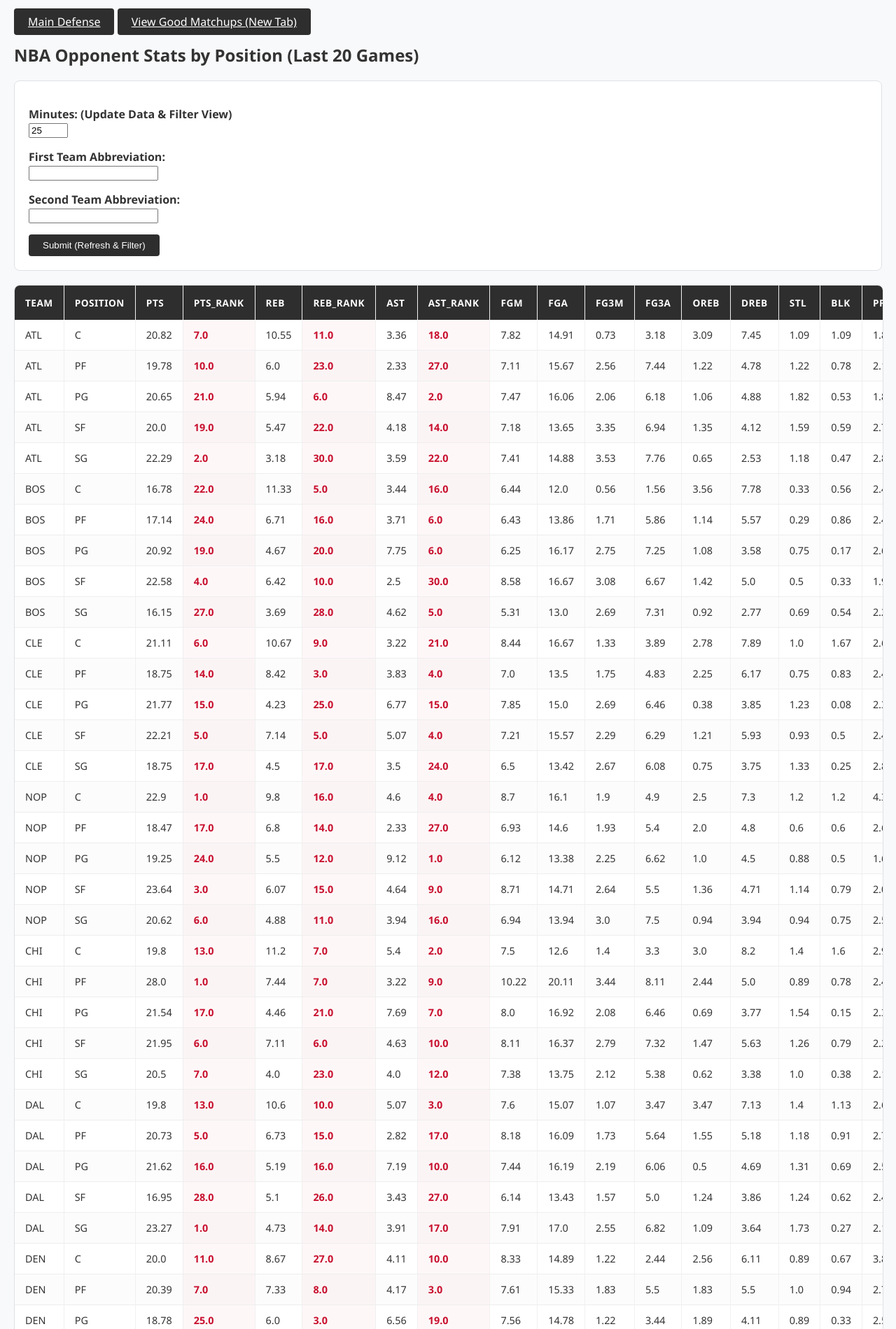
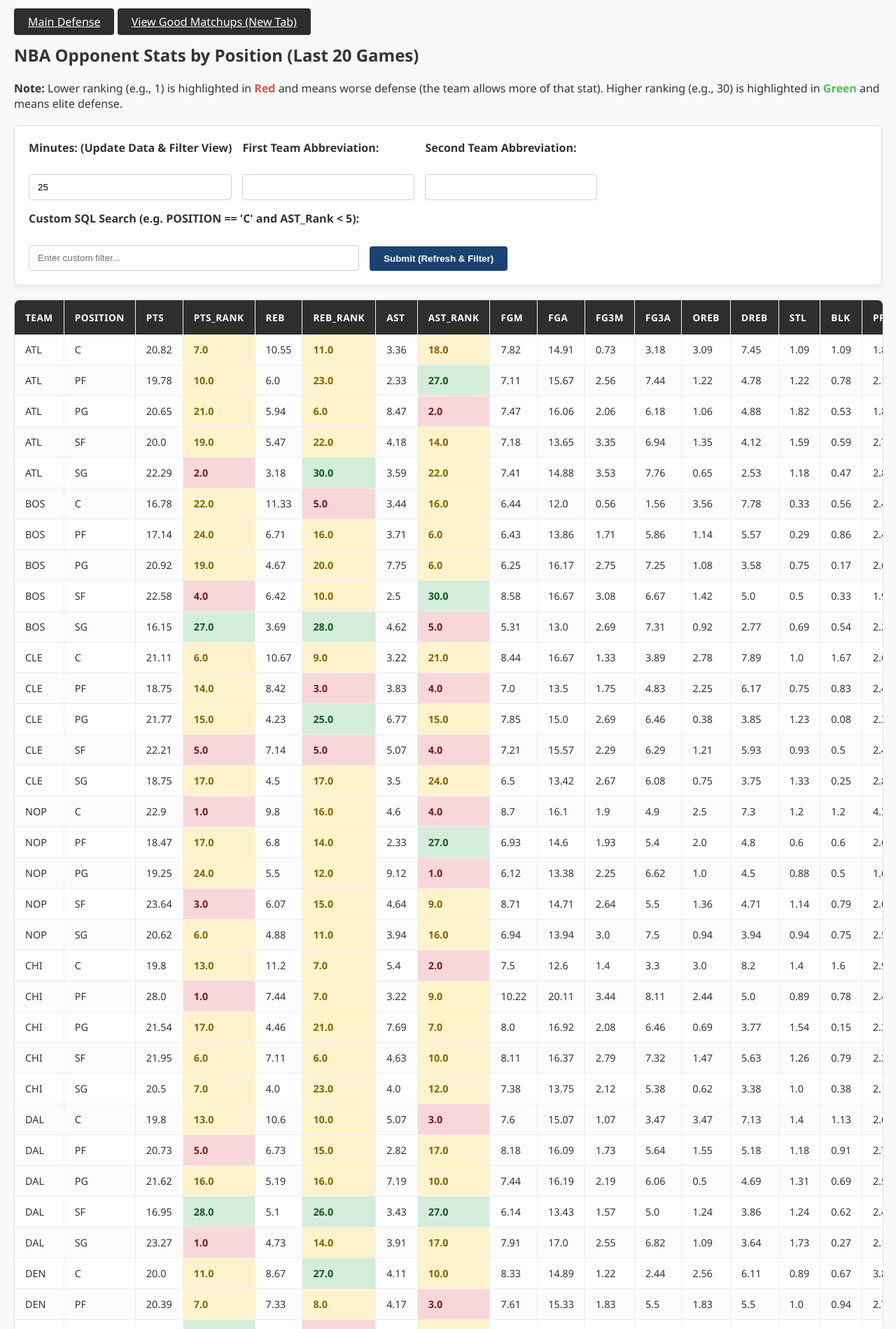
Before and after one commit to jibinator1/nba_stats, a Flask app: page / in a window 1280 px wide. Shown: the top 1899 px of the page at 70% size. Run offline with Flask 3, Linux system fonts and the light colour scheme.

Commit message:
Add custom SQL-like filter, heatmaps, AI team summaries, and modern UI improvements

```diff
--- a/app.py
+++ b/app.py
@@ -39,6 +39,7 @@ def index():
         team1 = request.form.get('team1', '')
         team2 = request.form.get('team2', '')
         selected_teams = [team1, team2]
+        sql_filter = request.form.get('sql_filter', '')
 
         raw_minutes = request.form.get('minutes', '25')
         minutes = int(raw_minutes) if raw_minutes.isdigit() else 25
@@ -50,6 +51,7 @@ def index():
         df_global, _ = load_data()
     else:
         selected_teams = ["", ""]
+        sql_filter = ""
 
     df = df_global.copy()
     if team1 !="" and team2!="":
@@ -59,10 +61,45 @@ def index():
     elif team1=="" and  team2!="":
         df = df[df['TEAM']==team2]
 
+    error_msg = None
+    if sql_filter:
+        try:
+            # Simple translation from SQL-like to Pandas-like
+            query_str = sql_filter.replace('=', '==').replace('====', '==').replace(' AND ', ' and ').replace(' OR ', ' or ')
+            df = df.query(query_str)
+        except Exception as e:
+            error_msg = f"Invalid search query: {e}"
+
+    team_summary = ""
+    selected_team = team1 if (team1 and not team2) else team2 if (team2 and not team1) else ""
+    if selected_team and not df.empty and not error_msg:
+        rank_cols = [c for c in df.columns if 'Rank' in c]
+        if rank_cols:
+            df_team = df[df['TEAM'] == selected_team]
+            if not df_team.empty:
+                best_rank_val, worst_rank_val = -1, 999
+                best_stat, worst_stat = "", ""
+                best_pos, worst_pos = "", ""
+                for _, row in df_team.iterrows():
+                    pos = row['POSITION']
+                    for col in rank_cols:
+                        val = row[col]
+                        if pd.notna(val):
+                            stat_name = col.replace('_Rank', '')
+                            # Rank 1 is worst defense, Rank 30 is best
+                            if val < worst_rank_val:
+                                worst_rank_val, worst_stat, worst_pos = val, stat_name, pos
+                            if val > best_rank_val:
+                                best_rank_val, best_stat, best_pos = val, stat_name, pos
+
+                if best_stat and worst_stat:
+                    team_summary = f"The {selected_team} are most vulnerable to {worst_pos} {worst_stat} (Rank {int(worst_rank_val)}) but have elite defense against {best_pos} {best_stat} (Rank {int(best_rank_val)})."
+
     return render_template('index.html',
                            records=df.to_dict('records'),
                            colnames=df.columns.values,
-                           selected_teams=selected_teams, minutes = minutes)
+                           selected_teams=selected_teams, minutes = minutes,
+                           sql_filter=sql_filter, error_msg=error_msg, team_summary=team_summary)
 
 @app.route('/matchup', methods=['GET', 'POST'])
 def matchup():
--- a/static/style.css
+++ b/static/style.css
@@ -64,6 +64,20 @@ tbody tr:hover {
     background-color: rgba(200, 16, 46, 0.03);
 }
 
+/* Heatmap Highlights */
+.rank-bad {
+    background-color: #f8d7da !important;
+    color: #721c24 !important;
+}
+.rank-good {
+    background-color: #d4edda !important;
+    color: #155724 !important;
+}
+.rank-avg {
+    background-color: #fff3cd !important;
+    color: #856404 !important;
+}
+
 /* Clean Column Lines */
 td:not(:last-child), th:not(:last-child) {
     border-right: 1px solid #f0f0f0;
@@ -74,30 +88,52 @@ td:not(:last-child), th:not(:last-child) {
     margin-bottom: 20px;
     border-radius: 8px;
     border: 1px solid #dee2e6;
+    box-shadow: 0 4px 6px rgba(0, 0, 0, 0.05);
+}
+
+.filter-section form {
     display: flex;
-    align-items: center;
+    flex-wrap: wrap;
+    align-items: flex-end;
+    gap: 15px;
+    width: 100%;
+}
+
+.filter-section p {
+    margin: 0;
+    display: flex;
+    flex-direction: column;
 }
 
 .filter-section label {
     font-weight: bold;
-    margin-right: 10px;
+    margin-bottom: 5px;
 }
 
-.filter-section select {
-    padding: 8px;
+.filter-section input[type="text"],
+.filter-section input[type="number"] {
+    padding: 10px 12px;
     border-radius: 4px;
-    border: 1px solid #ccc;
-    margin-right: 10px;
-    min-width: 150px;
+    border: 1px solid #ced4da;
+    min-width: 220px;
+    transition: border-color 0.2s;
+}
+
+.filter-section input[type="text"]:focus,
+.filter-section input[type="number"]:focus {
+    border-color: #2e2e2e;
+    outline: none;
 }
 
 .filter-section button {
-    padding: 8px 20px;
-    background-color: #2e2e2e; /* NBA Blue */
+    padding: 10px 20px;
+    background-color: #1a4371; /* Deep Modern Blue */
     color: white;
     border: none;
     border-radius: 4px;
     cursor: pointer;
+    font-weight: bold;
+    transition: background-color 0.2s;
 }
 
 .filter-section button:hover {
--- a/templates/index.html
+++ b/templates/index.html
@@ -14,6 +14,9 @@
 
     <div class="header-container">
         <h2>NBA Opponent Stats by Position (Last 20 Games)</h2>
+        <div class="defense-note">
+            <strong>Note:</strong> Lower ranking (e.g., 1) is highlighted in <span style="color:#d9534f;font-weight:bold;">Red</span> and means worse defense (the team allows more of that stat). Higher ranking (e.g., 30) is highlighted in <span style="color:#5cb85c;font-weight:bold;">Green</span> and means elite defense.
+        </div>
     </div>
     <p>If you want multiple teams,it should be team1,team1,team1 and in First Team Abbreviation and team12,team2,team2 in Second Team Abbreviation </p>
     <p>For example, if you want OKC vs SAS and HOU vs DEN, do First Team Abbreviation: OKC,HOU and Second Team Abbreviation: SAS,DEN</p>
@@ -50,8 +53,10 @@
                 {% for row in records %}
                 <tr>
                     {% for col in colnames %}
-                    <td class="{{ 'rank-col' if 'Rank' in col or 'RANK' in col else '' }}">
-                        {{ row[col] }}
+                    {% set b_rank = 'Rank' in col or 'RANK' in col %}
+                    {% set val = row[col] %}
+                    <td class="{{ 'rank-col' if b_rank else '' }} {% if b_rank and val is number %} {% if val <= 5 %}rank-bad{% elif val >= 25 %}rank-good{% else %}rank-avg{% endif %} {% endif %}">
+                        {{ val }}
                     </td>
                     {% endfor %}
                 </tr>
@@ -68,6 +73,9 @@
 
     <div class="header-container">
         <h2>NBA Opponent Stats by Position (Last 20 Games)</h2>
+        <div class="defense-note">
+            <strong>Note:</strong> Lower ranking (e.g., 1) is highlighted in <span style="color:#d9534f;font-weight:bold;">Red</span> and means worse defense (the team allows more of that stat). Higher ranking (e.g., 30) is highlighted in <span style="color:#5cb85c;font-weight:bold;">Green</span> and means elite defense.
+        </div>
     </div>
 
     <div class="filter-section">
@@ -85,9 +93,27 @@
                 <label>Second Team Abbreviation:</label><br>
                 <input type="text" name="team2" value="{{ selected_teams[1] or '' }}">
             </p>
-            <button type="submit">Submit (Refresh & Filter)</button>
+            <p>
+                <label>Custom SQL Search (e.g. POSITION == 'C' and AST_Rank < 5):</label><br>
+                <input type="text" name="sql_filter" value="{{ sql_filter or '' }}" placeholder="Enter custom filter...">
+            </p>
+            <div class="form-actions">
+                <button type="submit">Submit (Refresh & Filter)</button>
+            </div>
         </form>
     </div>
+
+    {% if error_msg %}
+    <div class="error-msg" style="color: #721c24; padding: 10px; border: 1px solid #f5c6cb; border-radius: 5px; margin-bottom: 20px; background-color: #f8d7da;">
+        <strong>Error:</strong> {{ error_msg }}
+    </div>
+    {% endif %}
+
+    {% if team_summary %}
+    <div class="team-summary" style="padding: 15px; border-left: 5px solid #005A9C; border-radius: 5px; background-color: #e2f0fb; margin-bottom: 20px; font-size: 1.1rem; color: #003366;">
+        <strong>💡 Insight:</strong> {{ team_summary }}
+    </div>
+    {% endif %}
 
     <div class="table-container">
         <table>
@@ -102,8 +128,10 @@
                 {% for row in records %}
                 <tr>
                     {% for col in colnames %}
-                    <td class="{{ 'rank-col' if 'Rank' in col or 'RANK' in col else '' }}">
-                        {{ row[col] }}
+                    {% set b_rank = 'Rank' in col or 'RANK' in col %}
+                    {% set val = row[col] %}
+                    <td class="{{ 'rank-col' if b_rank else '' }} {% if b_rank and val is number %} {% if val <= 5 %}rank-bad{% elif val >= 25 %}rank-good{% else %}rank-avg{% endif %} {% endif %}">
+                        {{ val }}
                     </td>
                     {% endfor %}
                 </tr>
--- a/update.py
+++ b/update.py
@@ -65,9 +65,10 @@ def make_data(pos_df, minutes):
     final_result['PTS_Rank'] = final_result.groupby('POSITION')['PTS'].rank(ascending=False, method='min')
     final_result['REB_Rank'] = final_result.groupby('POSITION')['REB'].rank(ascending=False, method='min')
     final_result['AST_Rank'] = final_result.groupby('POSITION')['AST'].rank(ascending=False, method='min')
-    final_result['FG3A_RANK'] = final_result.groupby('POSITION')['FG3A'].rank(ascending=False, method='min')
+    final_result['FG3M_Rank'] = final_result.groupby('POSITION')['FG3M'].rank(ascending=False, method='min')
+    final_result['FG3A_Rank'] = final_result.groupby('POSITION')['FG3A'].rank(ascending=False, method='min')
 
-    final_result[['TEAM', 'POSITION','PTS','PTS_Rank', 'REB','REB_Rank', 'AST','AST_Rank', 'FGM', 'FGA','FG3M', 'FG3A', 'OREB', 'DREB', 'STL', 'BLK', 'PF','TEAM_PTS', 'TEAM_REB', 'TEAM_AST']].to_csv('vs_Position_withavg.csv', index= False)
+    final_result[['TEAM', 'POSITION','PTS','PTS_Rank', 'REB','REB_Rank', 'AST','AST_Rank', 'FGM', 'FGA','FG3M','FG3M_Rank','FG3A','FG3A_Rank','OREB', 'DREB', 'STL', 'BLK', 'PF','TEAM_PTS', 'TEAM_REB', 'TEAM_AST']].to_csv('vs_Position_withavg.csv', index= False)
 
 def create_matchups(pos_df, final_result, ALL_TEAMS, minutes):
     """
```
